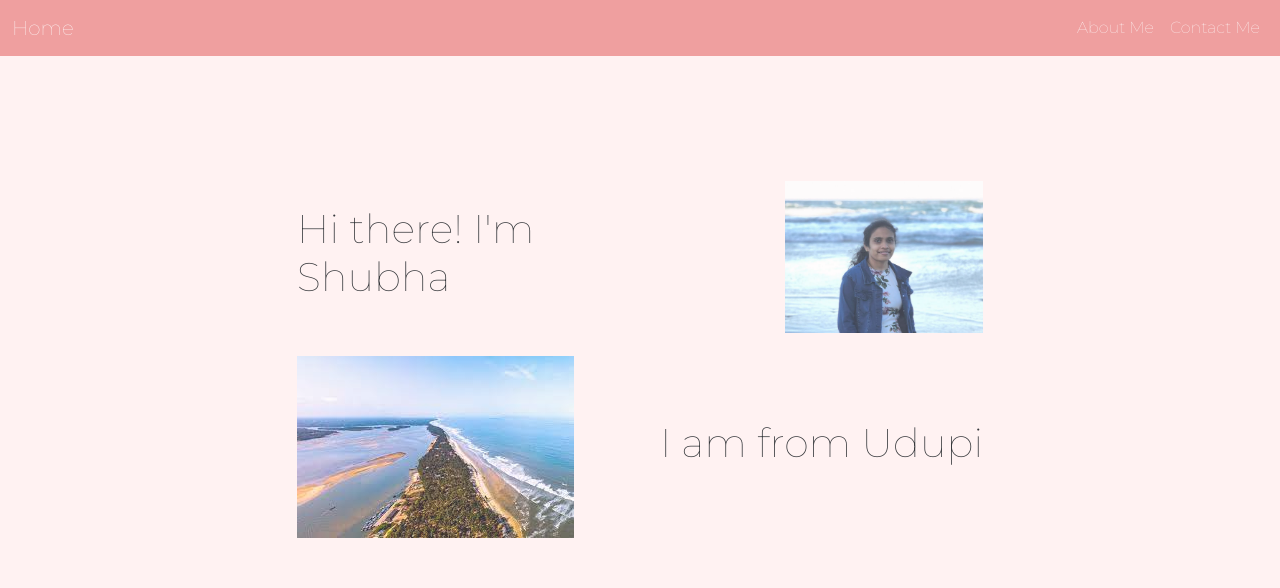
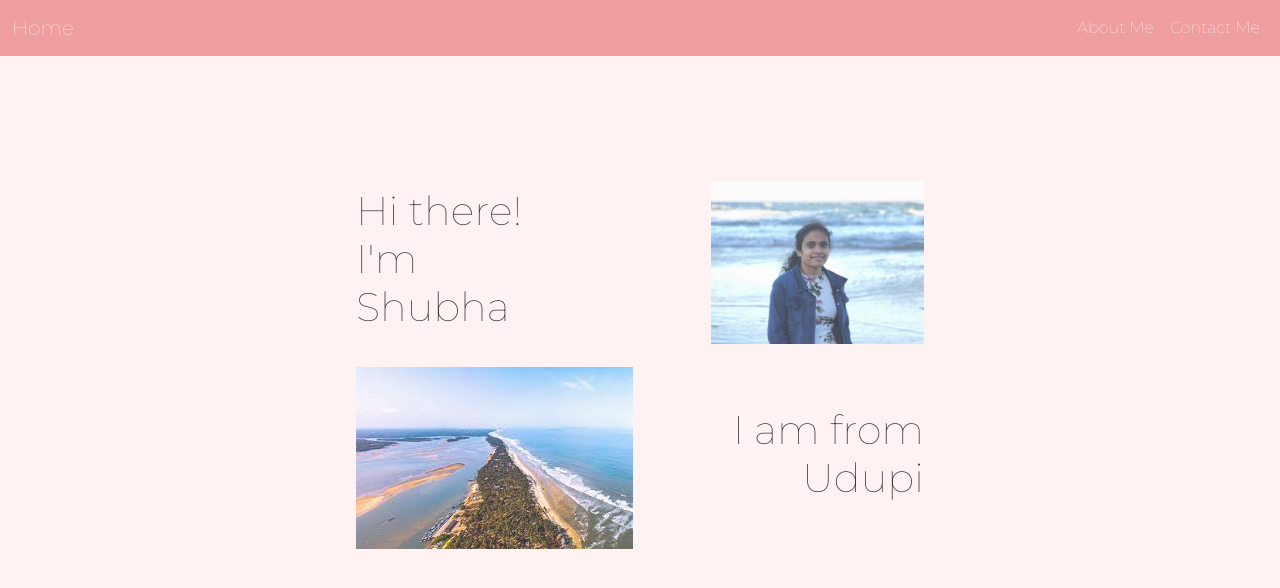
Before and after one commit to shubhamadhavkamath/first_page, a plain HTML site: page index.html in a window 1280 px wide. Drawn offline with nearby package versions, Linux system fonts and the light colour scheme.

Commit message:
image resizing

```diff
--- a/index.html
+++ b/index.html
@@ -43,18 +43,18 @@
       <section id="main" class="container">
 
         <div class="row">
-            <div class="col">
+            <div class="col col-sm-8 col-md-3 col-lg-4">
                 <h1>Hi there! I'm Shubha</h1>
             </div>
-            <div class="col right-col">
+            <div class="col right-col col-sm-8 col-md-3 col-lg-4">
                 <a href="about.html"><img class="shubha-pic" src="images/shubha.jpeg" alt="my photo"></a>
             </div>
         </div>
         <div class="row">
-          <div class="col">
+          <div class="col col-sm-8 col-md-3 col-lg-4">
             <a href="https://en.wikipedia.org/wiki/Udupi"><img src="images/udupi.jpeg" alt="pic of udupi"></a>
           </div>
-          <div class="col right-col">
+          <div class="col right-col col-sm-8 col-md-3 col-lg-4">
               <h1>I am from Udupi</h1>
           </div>
         </div>
--- a/styles.css
+++ b/styles.css
@@ -34,8 +34,8 @@ nav {
 }
 
 .shubha-pic {
-    width: 60%;
-    height: 40%;
+    width: 100%;
+    height: auto;
     orientation: landscape;
     overflow: hidden;
 }
```
